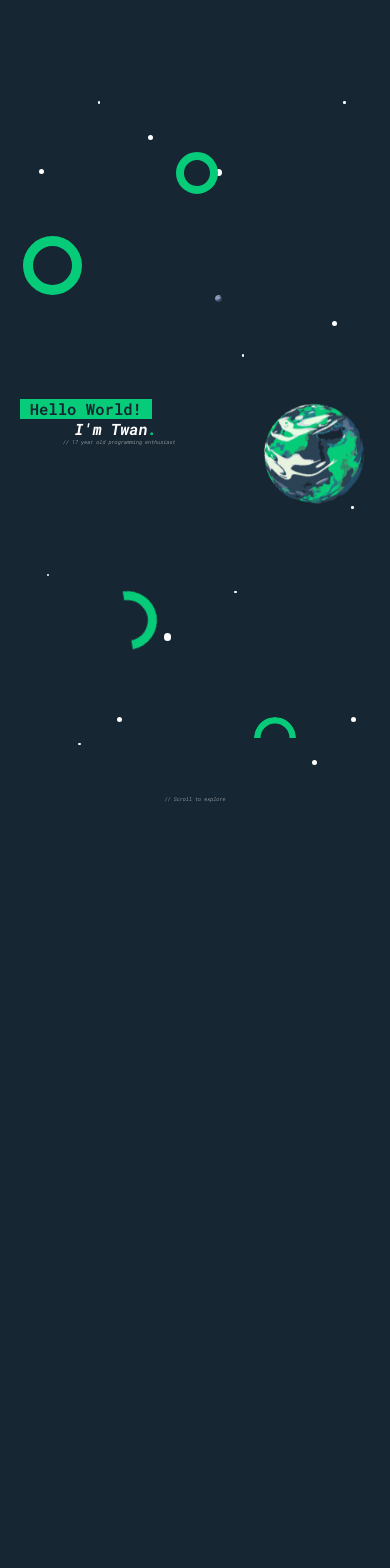
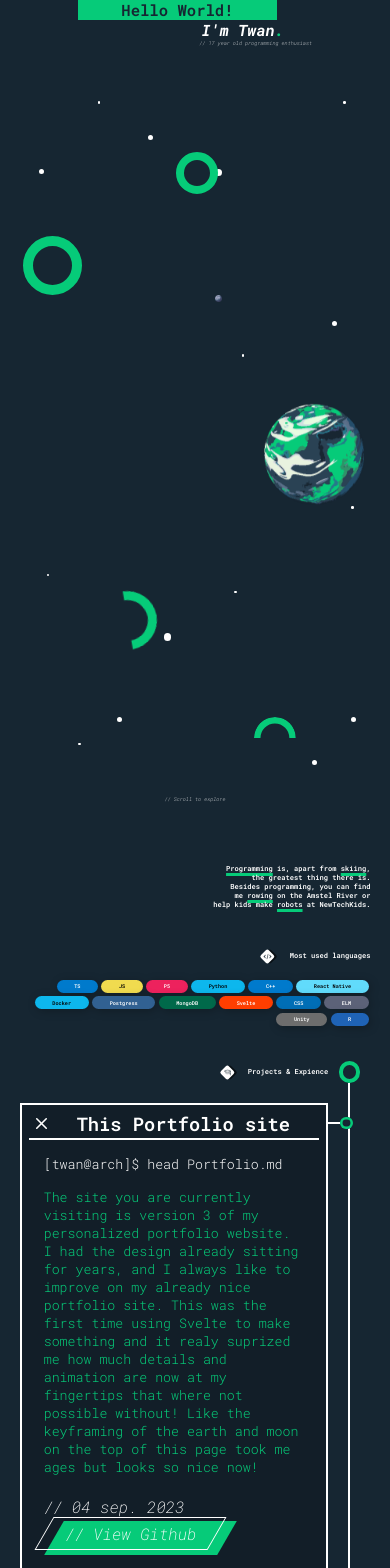
Before and after one commit to Twan-Reijinga/portfolio-site, a SvelteKit app: page / in a window 390 px wide. Shown: the top 1568 px of the page. Built offline with nearby package versions, Linux system fonts and the light colour scheme.

Commit message:
improve mobile resposibility by making right size full screen and left size above

```diff
--- a/src/routes/+page.svelte
+++ b/src/routes/+page.svelte
@@ -115,22 +115,22 @@
 	<ScrollText {fontSize} opacity={100 / y} />
 {/if}
 <section class="right">
-	{#if y > h / 1.6}
+	<!-- {#if y > h / 1.6} -->
 	<About {fontSize} />
-	{/if}
+	<!-- {/if} -->
 </section>
 
 <section class="right timeline">
-	{#if y > h / 1.3}
+	<!-- {#if y > h / 1.3} -->
 	<Timeline
 		{fontSize}
 		minH={h * 1.25}
 		bind:lastScrolledItem={projectIndex}
 		bind:clientHeight={timelineHeight}
 	/>
-	{/if}
+	<!-- {/if} -->
 </section>
-<section class="right" style="height: {timelineHeight + h / 2}px">
+<section class="right" style="height: {timelineHeight}px">
 	<Contact minY={(h * 2.5) / 2 + timelineHeight} />
 </section>
 
@@ -157,4 +157,25 @@
 		flex-wrap: wrap;
 		width: 30%;
 	}
+
+	@media screen and (max-width: 750px) {
+		.centered {
+			justify-content: start;
+			top: 0;
+		}
+		.centered * {
+			z-index: 3;
+		}
+		.left {
+			height: 100vh;
+			width: 100%;
+		}
+		.right {
+			margin-left: 0;
+			width: 100%;
+		}
+		.projLangs {
+			display: none;
+		}
+	}
 </style>
--- a/src/routes/About.svelte
+++ b/src/routes/About.svelte
@@ -18,7 +18,7 @@
 		help kids make <span>robots</span> at NewTechKids.<br />
 	</h3>
 	<Subject text="Most used languages" fontSize={fontSize / 2.2} image="programming" />
-	{#if y > h / 1.4}
+	<!-- {#if y > h / 1.4} -->
 	<div class="languageCards" transition:fade={{ duration: 100 }}>
 		{#each languages as language}
 			<Language
@@ -29,7 +29,7 @@
 			/>
 		{/each}
 	</div>
-	{/if}
+	<!-- {/if} -->
 </div>
 
 <style>
--- a/src/routes/Subject.svelte
+++ b/src/routes/Subject.svelte
@@ -8,7 +8,7 @@
 </script>
 
 <svelte:window bind:scrollY={y} bind:innerHeight={h} />
-{#if y > h / 1.5}
+<!-- {#if y > h / 1.5} -->
 <div class="horizontal" transition:fade={{ duration: 100 }}>
 	<div
 		class="imageHolder"
@@ -19,7 +19,8 @@
 	</div>
 	<h3 style="font-size: {fontSize}px;">{text}</h3>
 </div>
-{/if}
+
+<!-- {/if} -->
 
 <style>
 	.horizontal {
--- a/src/routes/TimelineCard.svelte
+++ b/src/routes/TimelineCard.svelte
@@ -136,13 +136,13 @@
 	}
 	.grid {
 		display: grid;
-		grid-template-columns: repeat(auto-fit, minmax(250px, 1fr));
+		grid-template-columns: repeat(auto-fit, minmax(100px, 1fr));
 		grid-gap: 30px;
 		margin-top: 15px;
 	}
 	.projectImg {
-		min-width: 200px;
-		min-height: 250px;
+		min-width: 90px;
+		min-height: 100px;
 		background-position: center center;
 		background-repeat: no-repeat;
 		background-size: contain;
--- a/src/routes/TitleSubtitles.svelte
+++ b/src/routes/TitleSubtitles.svelte
@@ -76,4 +76,12 @@
 		text-align: right;
 		width: 100%;
 	}
+
+	@media screen and (max-width: 750px) {
+		.fixedBox {
+			background-color: #162632;
+			width: 100%;
+			padding: 0 20% 10px 20%;
+		}
+	}
 </style>
```
Lines whose indentation alone changed are shown as unchanged.
